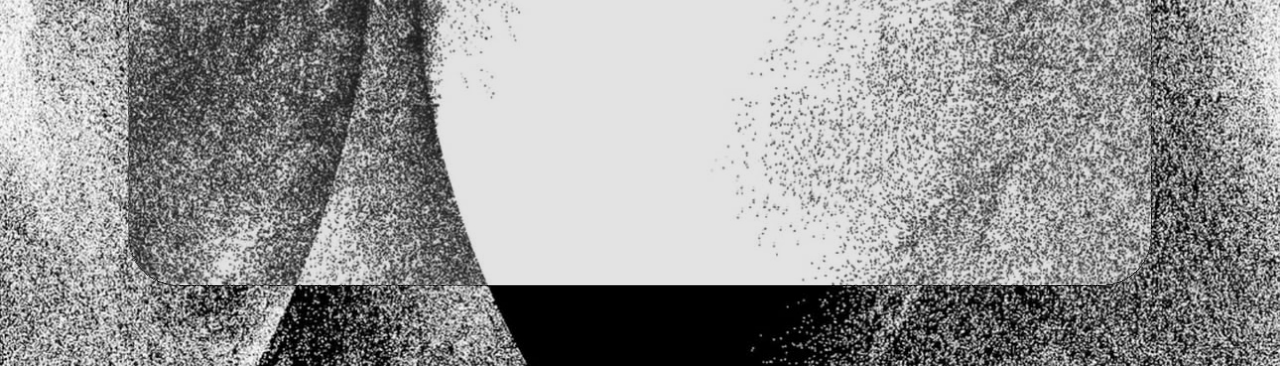
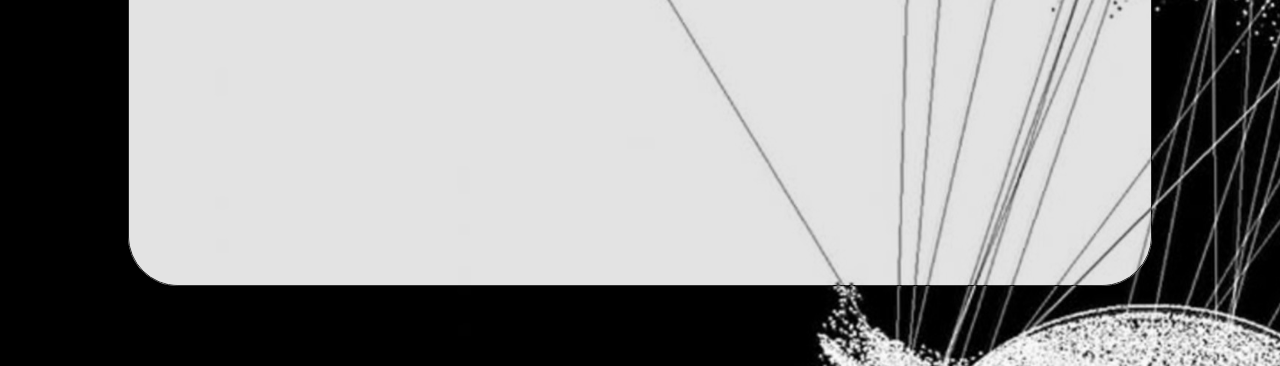
Before and after one commit to Raneem309/Raneem309.github.io, a plain HTML site: page index.html in a window 1280 px wide. Shown: the part 434-800 px from the top of the page. Drawn offline with Linux system fonts and the light colour scheme; a web font is replaced by a local one.

Commit message:
test bround

```diff
--- a/style.css
+++ b/style.css
@@ -45,7 +45,7 @@ label {
   background-size: cover !important;
   width: 100vw;
   height: 100vh;
-  background: url("images/bg3.jpg") no-repeat center center;
+  background: url("images/bg5Edit.jpg") no-repeat center center;
   z-index: -1; /* Push background behind other content */
 }
 
```
Also changed, not shown: images/._bg5(1).jpg (added), images/bg5(1).jpg (added).
